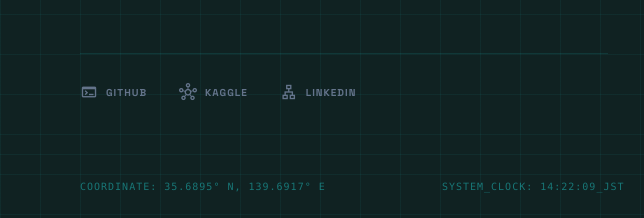
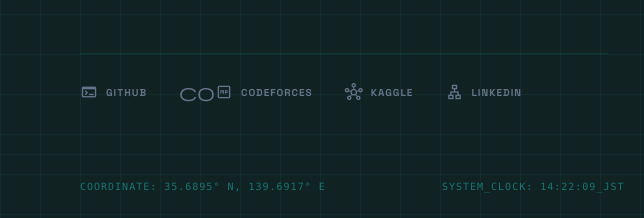
Before and after one commit to siddharthiitian/protfolio, a plain HTML site: page index.html in a window 1280 px wide. Shown: the part 746-964 px from the top of the page, 0-644 px from the left. Drawn offline with nearby package versions, Linux system fonts and the light colour scheme.

Commit message:
codeforces added

```diff
--- a/index.html
+++ b/index.html
@@ -140,6 +140,10 @@
                         <span class="material-symbols-outlined text-lg">terminal</span>
                         <span class="text-[10px] font-bold tracking-widest uppercase">Github</span>
                     </a>
+                    <a class="flex items-center gap-2 text-slate-500 hover:text-primary transition-colors glitch" href="https://codeforces.com/profile/kaju_bihari">
+                        <span class="material-symbols-outlined text-lg">Comp</span>
+                        <span class="text-[10px] font-bold tracking-widest uppercase">Codeforces</span>
+                    </a>
                     <a class="flex items-center gap-2 text-slate-500 hover:text-primary transition-colors glitch" href="https://www.kaggle.com/sidiest">
                         <span class="material-symbols-outlined text-lg">hub</span>
                         <span class="text-[10px] font-bold tracking-widest uppercase">Kaggle</span>
```
